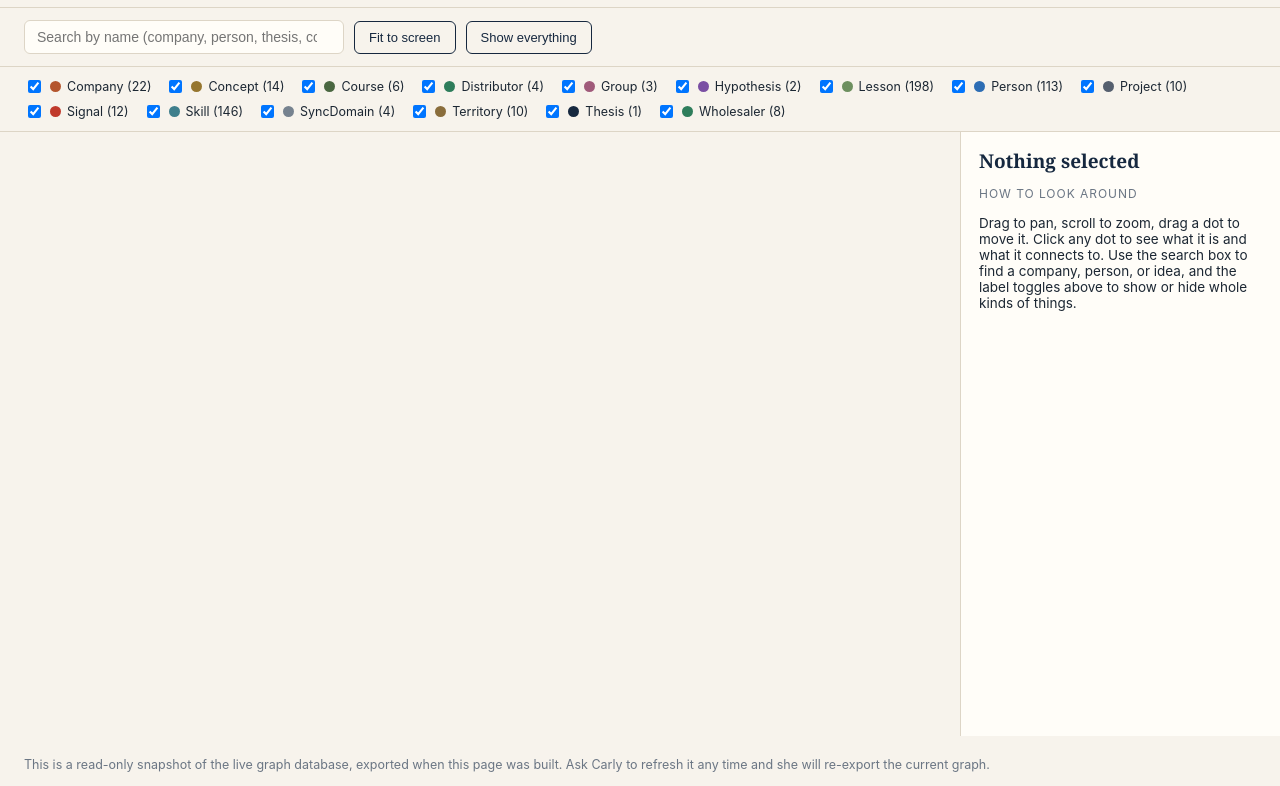
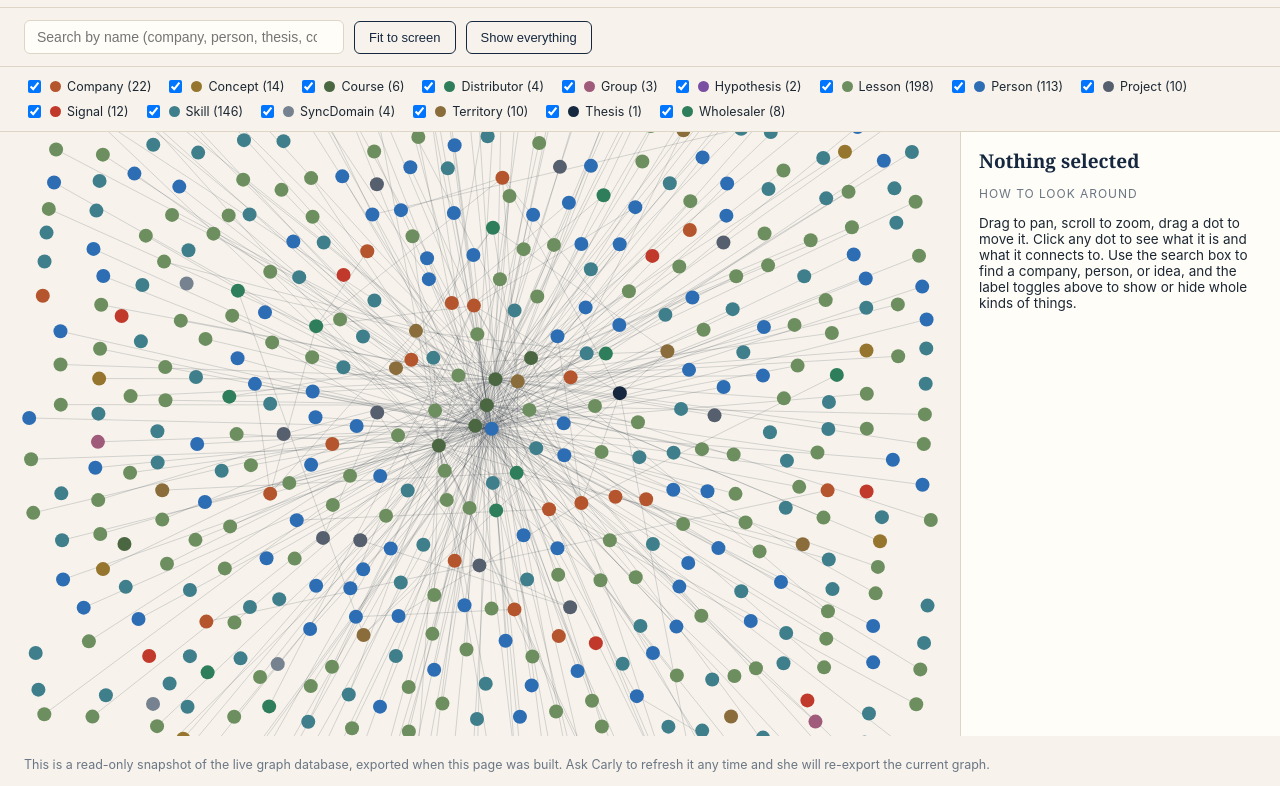
Before and after one commit to tester85981/ppg-website-preview, a plain HTML site: page kg/index.html in a window 1280 px wide. Shown: the part 77-863 px from the top of the page. Drawn offline with Linux system fonts and the light colour scheme; animation ran at ten frames a second.

Commit message:
Fix graph physics: stable forces with velocity clamp, periodic refit while settling (was exploding off-screen)

```diff
--- a/kg/index.html
+++ b/kg/index.html
@@ -130,28 +130,34 @@ fetch("graph.json").then(r => r.json()).then(data => {
 });
 
 function visible(n) { return !hiddenLabels.has(n.labels[0] || "Node"); }
+let simFrames = 0;
 function simulate() {
   const vis = nodes.filter(visible);
-  for (let step = 0; step < 2; step++) {
   for (let i = 0; i < vis.length; i++) for (let j = i + 1; j < vis.length; j++) {
     const a = vis[i], b = vis[j];
-      let dx = a.x - b.x, dy = a.y - b.y, d2 = dx * dx + dy * dy || 1;
-      let f = 2600 / d2; a.vx += dx * f; a.vy += dy * f; b.vx -= dx * f; b.vy -= dy * f;
+    let dx = a.x - b.x, dy = a.y - b.y;
+    let d = Math.hypot(dx, dy) || 1;
+    let rep = Math.min(1800 / (d * d), 2.5) * 10;
+    a.vx += dx / d * rep; a.vy += dy / d * rep;
+    b.vx -= dx / d * rep; b.vy -= dy / d * rep;
   }
   edges.forEach(e => {
     if (!visible(e.a) || !visible(e.b)) return;
     let dx = e.b.x - e.a.x, dy = e.b.y - e.a.y, d = Math.hypot(dx, dy) || 1;
-      let f = (d - 130) * 0.012; e.a.vx += dx / d * f * d * 0.02; e.a.vy += dy / d * f * d * 0.02;
-      e.b.vx -= dx / d * f * d * 0.02; e.b.vy -= dy / d * f * d * 0.02;
+    let f = (d - 120) * 0.015;
+    e.a.vx += dx / d * f; e.a.vy += dy / d * f;
+    e.b.vx -= dx / d * f; e.b.vy -= dy / d * f;
   });
   vis.forEach(n => {
     if (n === dragNode) return;
-      n.vx *= 0.82; n.vy *= 0.82; n.x += n.vx; n.y += n.vy;
+    n.vx = Math.max(-8, Math.min(8, n.vx * 0.85));
+    n.vy = Math.max(-8, Math.min(8, n.vy * 0.85));
+    n.x += n.vx; n.y += n.vy;
   });
-  }
-  draw();
-  if (!simulate.done) requestAnimationFrame(simulate);
-  clearTimeout(simulate.t); simulate.t = setTimeout(() => { simulate.done = true; }, 6000);
+  simFrames++;
+  if (simFrames % 60 === 0) fit(); else draw();
+  if (simFrames < 300) requestAnimationFrame(simulate);
+  else fit();
 }
 function toScreen(n) { return { x: (n.x * scale + ox), y: (n.y * scale + oy) }; }
 function draw() {
```
Lines whose indentation alone changed are shown as unchanged.
